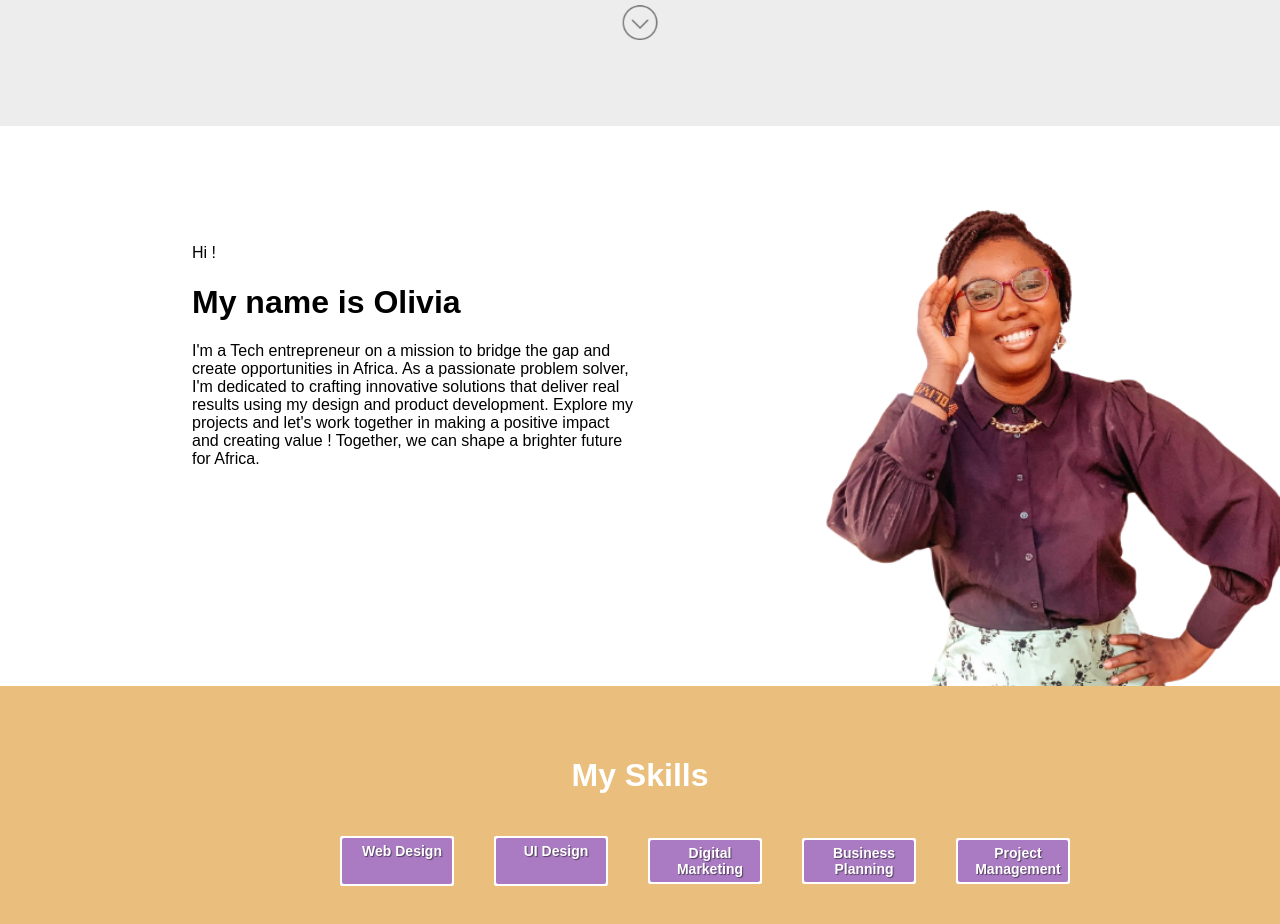
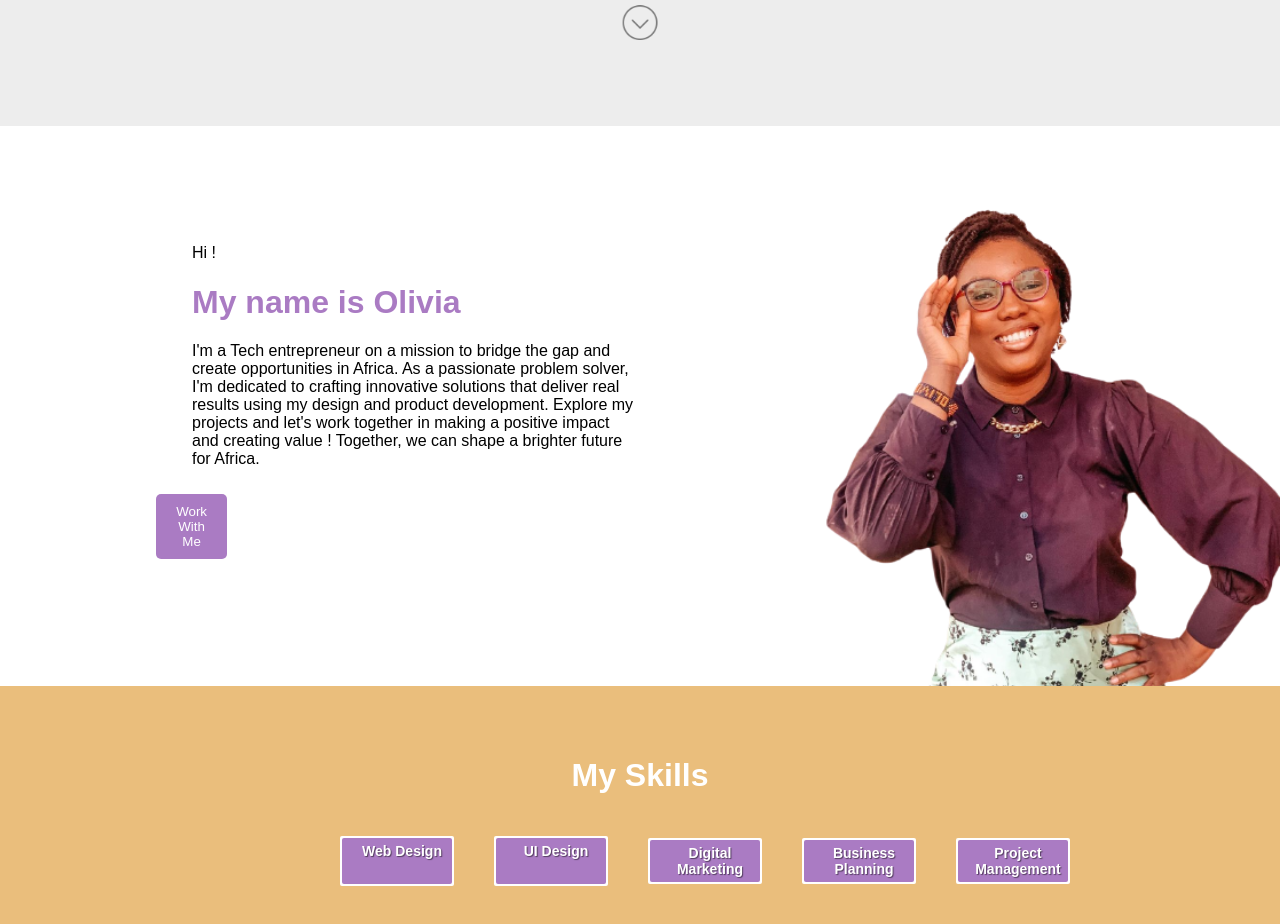
Before and after one commit to Oliviasamey/olivia-samey-site, a plain HTML site: page index.html in a window 1280 px wide. Shown: the part 1074-1998 px from the top of the page. Drawn offline with Linux system fonts and the light colour scheme.

Commit message:
button added to about section

```diff
--- a/Style.css
+++ b/Style.css
@@ -166,6 +166,10 @@ a {
     font-size: 25px;
   }
 
+#h1about {
+  color: #AA7BC3;
+}
+
 .scroll-down {
     /* left: 50%; */
     bottom: 10px;
@@ -224,7 +228,14 @@ a {
     width:50%;
     padding-left: 15%;
     padding-top: 8%;
+    justify-content: flex-start;
 }
+
+#aboutbutton {
+  width: fit-content;
+  margin-right: 413px;
+}
+
 .imgaboutwrapper {
     display: flex;
     width:50%;
@@ -317,6 +328,7 @@ a {
   }
   .bar.back::before{
     background-color: #AA7BC3;
+    align-items: center;
   }
 
   .bar.learning {
--- a/index.html
+++ b/index.html
@@ -66,11 +66,12 @@
     <div class="about" id="about">
         <div class="abouttext">
             <p>Hi !</p>
-            <h1 id="h1">My name is Olivia</h1>
+            <h1 id="h1about">My name is Olivia</h1>
             <p>I'm a Tech entrepreneur on a mission to bridge the gap and create opportunities in Africa. As a
                 passionate problem solver, I'm dedicated to crafting innovative solutions that deliver real results
                 using my design and product development. Explore my projects and let's work together in making a
                 positive impact and creating value ! Together, we can shape a brighter future for Africa.</p>
+            <a class=menuitem href="#contact"><button id="aboutbutton"type="submit">Work With Me</button></a>
         </div>
         <div class="imgaboutwrapper">
             <img id=firstimg src="Images\Olivia_SAMEY_-_About-nobg.png">
```
